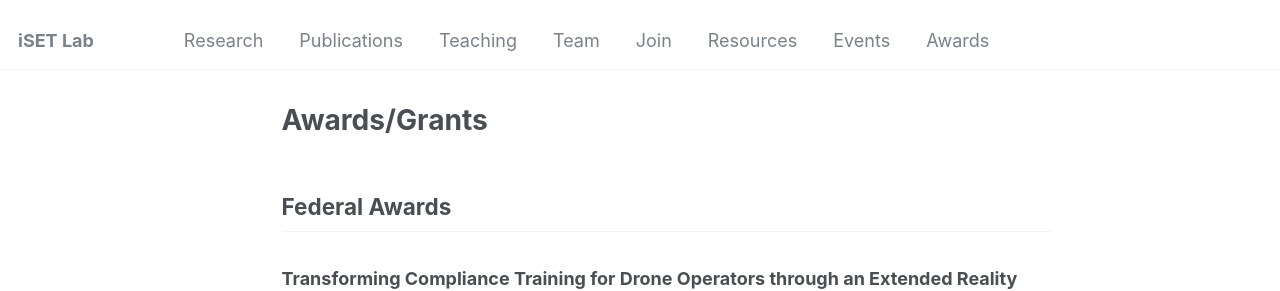
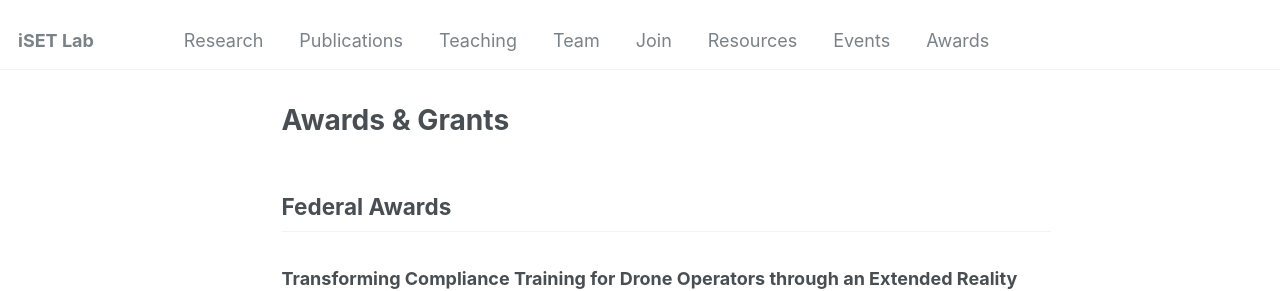
Before and after one commit to iSET-LAB/iSET-LAB.github.io, a Jekyll site: the page built from _pages/awards.md, in a window 1280 px wide and 900 px high. Shown: the top 291 px of the window. Built offline with Jekyll 4.4.1, drawn with Linux system fonts in a browser that asks for light colours.

```diff
--- a/_pages/awards.md
+++ b/_pages/awards.md
@@ -1,6 +1,6 @@
 ---
 permalink: /awards/
-title: "Awards/Grants"
+title: "Awards & Grants"
 author_profile: false
 ---
 
```
